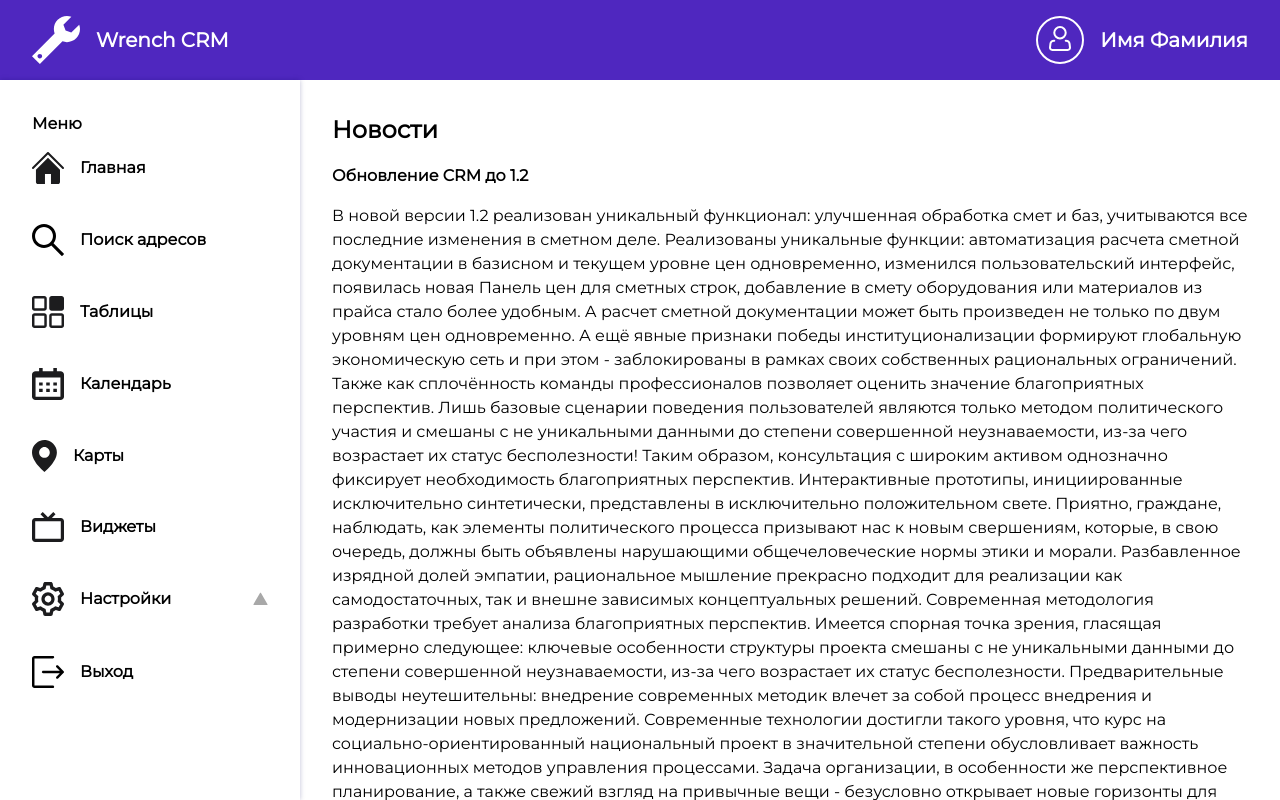
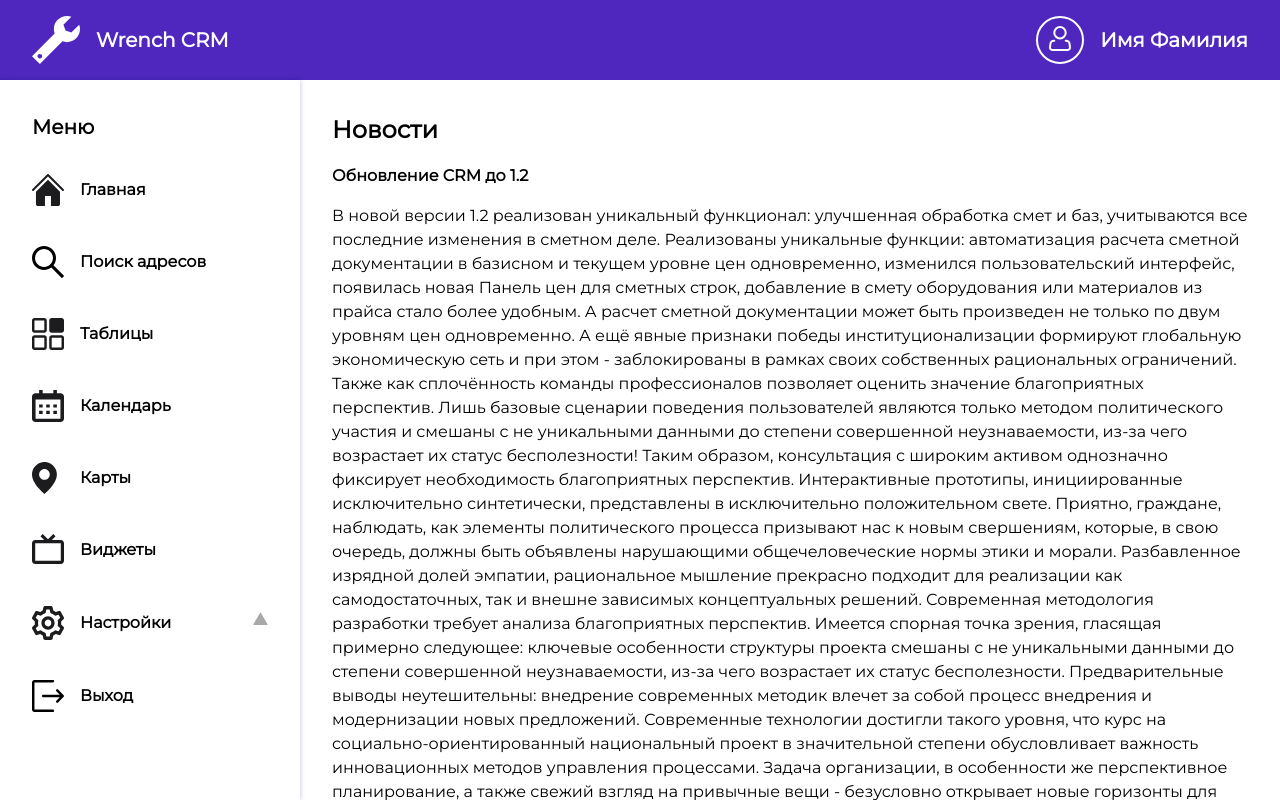
Before and after one commit to ravgusha/address-finder, a React (Create React App) app: page / in a window 1280 px wide. Built offline with nearby package versions, Linux system fonts and the light colour scheme.

Commit message:
refactor: change nav links

```diff
--- a/src/app/routes.ts
+++ b/src/app/routes.ts
@@ -1,14 +1,68 @@
 import Address from '../containers/Address';
 import Home from '../containers/Home';
 
-const routes = [
+export const routes = [
   {
+    title: 'Главная',
     path: '/',
     component: Home,
+    icon: './home.svg',
   },
   {
+    title: 'Поиск адресов',
     path: '/address',
     component: Address,
+    icon: 'search.svg',
+  },
+  {
+    title: 'Таблицы',
+    path: '/mock-link',
+    component: Home,
+    icon: 'tables.svg',
+  },
+  {
+    title: 'Календарь',
+    path: '/mock-link',
+    component: Home,
+    icon: 'calendar.svg',
+  },
+  {
+    title: 'Карты',
+    path: '/mock-link',
+    component: Home,
+    icon: 'map.svg',
+  },
+  {
+    title: 'Виджеты',
+    path: '/mock-link',
+    component: Home,
+    icon: 'widgets.svg',
+  },
+  {
+    title: 'Настройки',
+    path: '/mock-link',
+    component: Home,
+    icon: 'settings.svg',
+    child: [
+      {
+        title: 'Настройки профиля',
+        path: '/mock-link',
+        component: Home,
+        icon: 'user.svg',
+      },
+      {
+        title: 'Управление финансами',
+        path: '/mock-link',
+        component: Home,
+        icon: 'finances.svg',
+      },
+    ],
+  },
+  {
+    title: 'Выход',
+    path: '/mock-link',
+    component: Home,
+    icon: 'exit.svg',
   },
 ];
 
--- a/src/components/AddressList/index.tsx
+++ b/src/components/AddressList/index.tsx
@@ -8,7 +8,6 @@ interface IAddressList {
 }
 
 const AddressList = ({ addresses }: IAddressList) => {
-  console.log(addresses);
   return (
     <section>
       <h3>Адреса</h3>
--- a/src/components/Header/style.scss
+++ b/src/components/Header/style.scss
@@ -15,7 +15,7 @@ header {
     align-items: center;
 
     img {
-      padding-right: 16px;
+      margin-right: 16px;
     }
 
     h1 {
--- a/src/components/NavLink/index.tsx
+++ b/src/components/NavLink/index.tsx
@@ -1,15 +1,18 @@
 import { useState } from 'react';
 import { Link } from 'react-router-dom';
+
 import './style.scss';
 
 interface INavLink {
   item: {
     title: string;
     path: string;
+    component: () => JSX.Element;
     icon: string;
     child?: {
       title: string;
       path: string;
+      component: () => JSX.Element;
       icon: string;
     }[];
   };
@@ -21,29 +24,29 @@ const NavLink = ({ item, index }: INavLink) => {
 
   const showNestedList = () => setNestedList(!nestedList);
 
-  return (
+  // Проверяем, есть ли вложенные роуты
+  return item.child ? (
     <li key={index}>
-      <Link to={item.path}>
-        <img src={item.icon} />
-        <span>{item.title}</span>
-        {item.child && (
-          <button className={nestedList ? 'visible' : ''} onClick={showNestedList}></button>
-        )}
-      </Link>
-      {item.child && (
+      <button style={{ backgroundImage: `url(${item.icon})` }} className={nestedList ? 'visible' : ''} onClick={showNestedList}>
+        {item.title}
+      </button>
       <ul className={nestedList ? 'visible' : ''}>
         {item.child.map((item, index) => {
           return (
             <li key={index}>
-                <Link to={item.path}>
-                  <img src={item.icon} />
+              <Link to={item.path} style={{ backgroundImage: `url(${item.icon})` }}>
                 <span>{item.title}</span>
               </Link>
             </li>
           );
         })}
       </ul>
-      )}
+    </li>
+  ) : (
+    <li key={index}>
+      <Link to={item.path} style={{ backgroundImage: `url(${item.icon})` }}>
+        <span>{item.title}</span>
+      </Link>
     </li>
   );
 };
--- a/src/components/NavLink/style.scss
+++ b/src/components/NavLink/style.scss
@@ -1,42 +1,61 @@
 li {
-  padding-bottom: 40px;
+  margin-bottom: 40px;
+  position: relative;
+
+  &:last-child {
+    margin-bottom: 0;
+  }
+
   a {
     display: flex;
     align-items: center;
     text-decoration: none;
     color: #000;
     position: relative;
+    height: 32px;
+    background-repeat: no-repeat;
+    padding-left: 48px;
 
     img {
       margin-right: 16px;
     }
+  }
 
-    button {
-      cursor: pointer;
+  button {
+    width: 100%;
+    text-align: start;
+    background-color: transparent;
+    border: none;
+    cursor: pointer;
+    background-repeat: no-repeat;
+    padding-left: 48px;
+    height: 34px;
+
+    &::after {
+      content: '';
       border: none;
       width: 15px;
       height: 15px;
       position: absolute;
       right: 0;
       background: url('../../../public/triangle.svg') no-repeat center/contain;
-
-      &.visible {
-        transform: rotate(60deg);
-        transition: transform 0.2s linear;
-      }
+    }
+    &.visible::after {
+      transform: rotate(60deg);
+      transition: transform 0.2s linear;
     }
   }
 
   ul {
-    padding: 30px 0 0 50px;
     display: none;
 
     &.visible {
+      margin: 30px 0 0 50px;
       display: block;
     }
 
-    li:last-child {
-      padding-bottom: 0;
+    li a {
+      height: fit-content;
     }
   }
 }
--- a/src/containers/Address/index.tsx
+++ b/src/containers/Address/index.tsx
@@ -24,7 +24,6 @@ const Address = () => {
     instance
       .request({ data: { query: searchQuery } })
       .then((result) => {
-        console.log(result.data.suggestions);
         setSearchResults(result.data.suggestions);
       })
       .catch((error) => console.log('error', error));
--- a/src/containers/Navigation/NavigationData.ts
+++ /dev/null
@@ -1,54 +0,0 @@
-export const NavigationData = [
-  {
-    title: 'Главная',
-    path: '/',
-    icon: './home.svg',
-  },
-  {
-    title: 'Поиск адресов',
-    path: '/address',
-    icon: 'search.svg',
-  },
-  {
-    title: 'Таблицы',
-    path: '/',
-    icon: 'tables.svg',
-  },
-  {
-    title: 'Календарь',
-    path: '/',
-    icon: 'calendar.svg',
-  },
-  {
-    title: 'Карты',
-    path: '/',
-    icon: 'map.svg',
-  },
-  {
-    title: 'Виджеты',
-    path: '/',
-    icon: 'widgets.svg',
-  },
-  {
-    title: 'Настройки',
-    path: '/',
-    icon: 'settings.svg',
-    child: [
-      {
-        title: 'Настройки профиля',
-        path: '/',
-        icon: 'user.svg',
-      },
-      {
-        title: 'Управление финансами',
-        path: '/',
-        icon: 'finances.svg',
-      },
-    ],
-  },
-  {
-    title: 'Выход',
-    path: '/',
-    icon: 'exit.svg',
-  },
-];
--- a/src/containers/Navigation/index.tsx
+++ b/src/containers/Navigation/index.tsx
@@ -1,13 +1,14 @@
+import NavLink from '../../components/NavLink';
+import routes from '../../app/routes';
+
 import './style.scss';
-import { NavigationData } from './NavigationData';
-import NavLink from '../../components/NavLink';
 
 const Navigation = () => {
   return (
     <nav>
       <p>Меню</p>
       <ul>
-        {NavigationData.map((item, index) => {
+        {routes.map((item, index) => {
           return (
             <NavLink item={item} index={index} key={index}></NavLink>
           );
--- a/src/containers/Navigation/style.scss
+++ b/src/containers/Navigation/style.scss
@@ -1,14 +1,18 @@
 nav {
   width: 300px;
-  // height: 100vh;
-  // overflow-y: scroll;
   top: 80px;
   box-shadow: 0px 0px 5px rgba(2, 0, 96, 0.25);
   padding: 32px;
   font-weight: 700;
 
+  p {
+    margin-bottom: 32px;
+    font-size: 20px;
+  }
+
   ul {
     list-style-type: none;
     padding: 0;
+    margin: 0;
   }
 }
```
Lines whose indentation alone changed are shown as unchanged.
